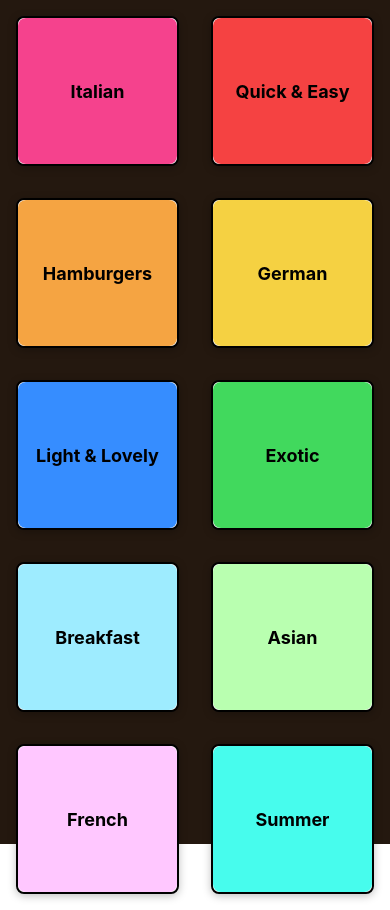
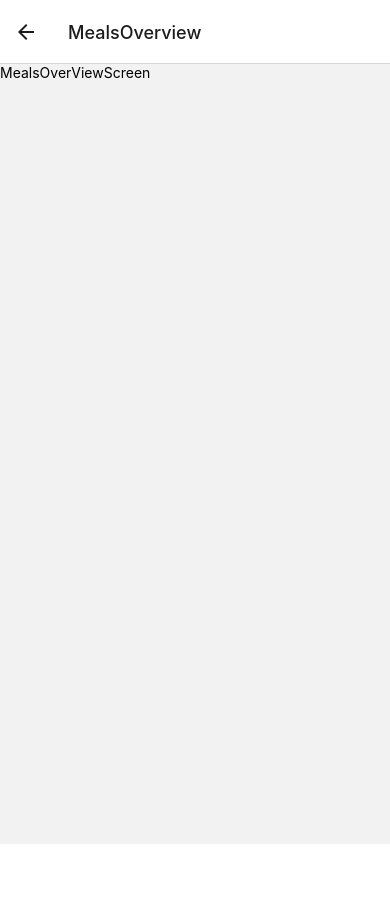
Before and after one commit to SiddharthSsb11/cuisines-and-meals, a React Native app: screen /MealsOverview in a window 390 px wide. After the commit the page ends 844 px from the top, so only its background shows below. Built offline with nearby package versions, Linux system fonts and the light colour scheme.

Commit message:
feat: navigation added

```diff
--- a/App.js
+++ b/App.js
@@ -1,12 +1,19 @@
 import {Text, View, StatusBar} from 'react-native';
 import CategoriesScreen from './src/screens/CategoriesScreen';
 import styles from './App.styles';
+import {NavigationContainer} from '@react-navigation/native';
+import {createNativeStackNavigator} from '@react-navigation/native-stack';
+import MealsOverViewScreen from './src/screens/MealsOverViewScreen';
+const Stack = createNativeStackNavigator();
+
 const App = () => {
   return (
-    <View style={styles.rootScreen}>
-      <StatusBar barStyle="light-content" />
-      <CategoriesScreen />
-    </View>
+    <NavigationContainer>
+      <Stack.Navigator>
+        <Stack.Screen name="Categories" component={CategoriesScreen} />
+        <Stack.Screen name="MealsOverview" component={MealsOverViewScreen} />
+      </Stack.Navigator>
+    </NavigationContainer>
   );
 };
 
--- a/package.json
+++ b/package.json
@@ -10,8 +10,12 @@
     "test": "jest"
   },
   "dependencies": {
+    "@react-navigation/native": "^6.1.17",
+    "@react-navigation/native-stack": "^6.9.26",
     "react": "18.2.0",
-    "react-native": "0.73.6"
+    "react-native": "0.73.6",
+    "react-native-safe-area-context": "^4.9.0",
+    "react-native-screens": "^3.30.1"
   },
   "devDependencies": {
     "@babel/core": "^7.20.0",
--- a/src/components/CategoryGridTitle.js
+++ b/src/components/CategoryGridTitle.js
@@ -1,7 +1,7 @@
 import {View, Text, Pressable} from 'react-native';
 import styles from './CategoryGridTitle.styles';
 
-const CategoryGridTitle = ({title, color}) => {
+const CategoryGridTitle = ({title, color, onPress}) => {
   return (
     <View style={styles.mainContainer}>
       <Pressable
@@ -9,7 +9,8 @@ const CategoryGridTitle = ({title, color}) => {
           styles.button,
           pressed ? styles.buttonPressed : null
         ]}
-        android_ripple={{color: '#ccc'}}>
+        android_ripple={{color: '#ccc'}}
+        onPress={onPress}>
         <View style={[styles.secondaryContainer, {backgroundColor: color}]}>
           <Text style={styles.title}>{title}</Text>
         </View>
--- a/src/screens/CategoriesScreen.js
+++ b/src/screens/CategoriesScreen.js
@@ -2,16 +2,21 @@ import {FlatList, View, Text} from 'react-native';
 import {CATEGORIES} from '../data/dummy-data';
 import CategoryGridTitle from '../components/CategoryGridTitle';
 
+const CategoriesScreen = ({navigation}) => {
+  const categoryPressHandler = () => {
+    navigation.navigate('MealsOverview');
+  };
+
   const renderCategoryItem = ({item}) => {
-  // console.log('---renderItem prop item-----', item);
     return (
       <CategoryGridTitle
         title={item.title}
-      color={item.color}></CategoryGridTitle>
+        color={item.color}
+        onPress={categoryPressHandler}
+      />
     );
   };
 
-const CategoriesScreen = () => {
   return (
     <View>
       <FlatList
--- /dev/null
+++ b/src/screens/MealsOverViewScreen.js
@@ -0,0 +1,11 @@
+import {View, Text} from 'react-native';
+
+const MealsOverViewScreen = () => {
+  return (
+    <View>
+      <Text>MealsOverViewScreen</Text>
+    </View>
+  );
+};
+
+export default MealsOverViewScreen;
```
Also changed, not shown: 2 other files (tests, documents, lock files or other folders). Lines whose indentation alone changed are shown as unchanged.
